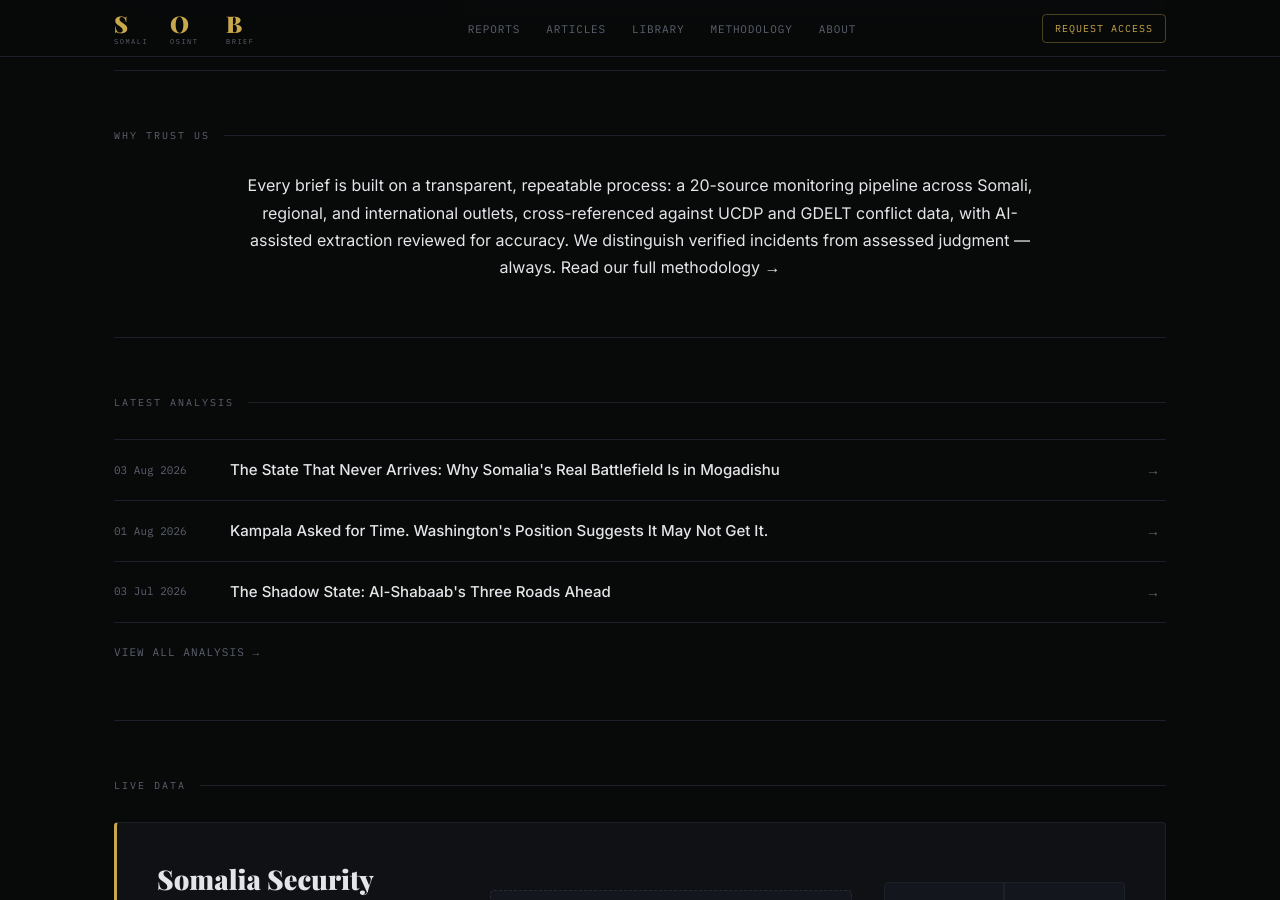
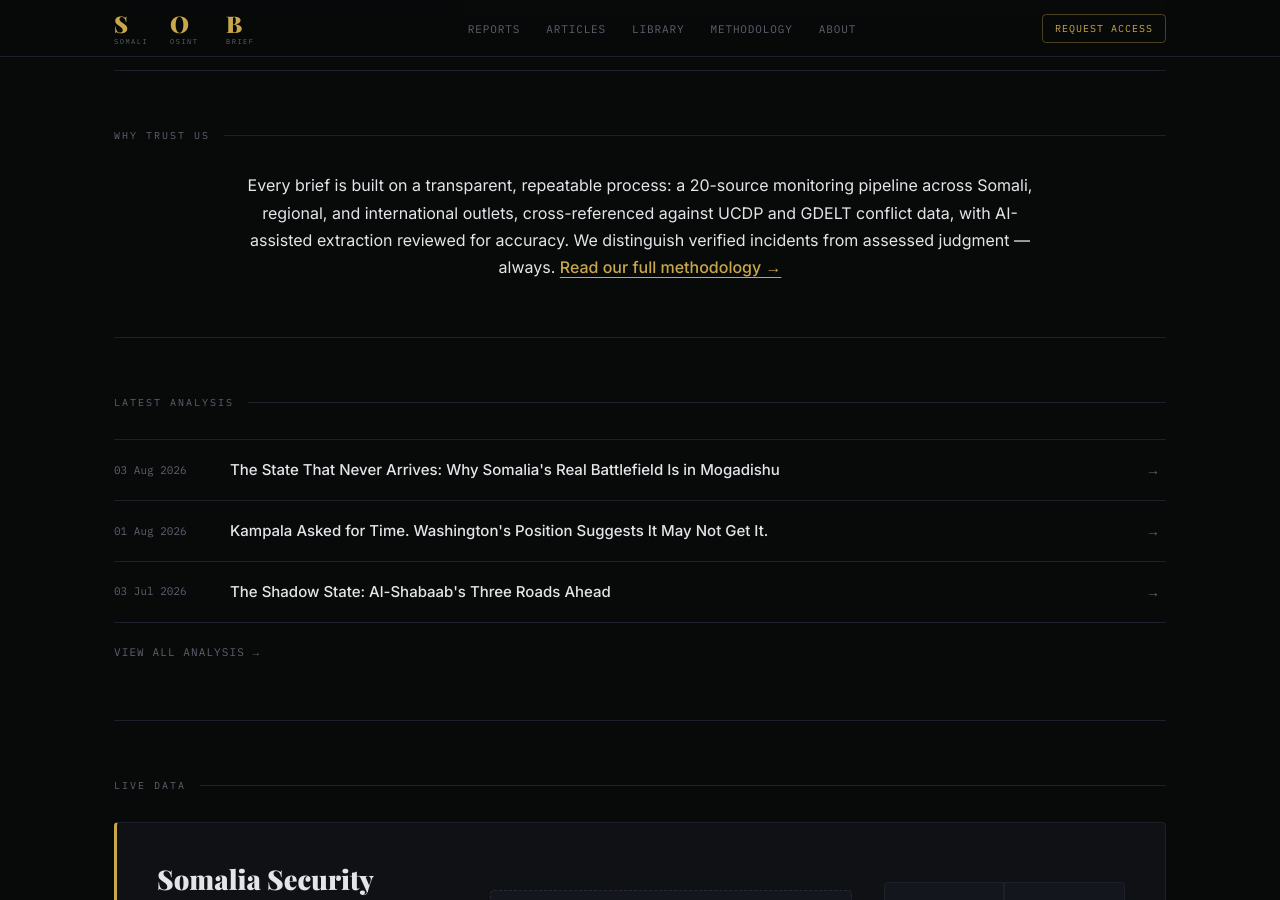
Before and after one commit to abdigh26/abdigh26.github.io, a Jekyll site: the page built from index.html, in a window 1280 px wide and 900 px high, scrolled down 1047 px. Built offline with Jekyll 4.4.1, drawn with Linux system fonts in a browser that asks for light colours; some web fonts are replaced.

Commit message:
Style: Added color and underline to methodology link on homepage

```diff
--- a/index.html
+++ b/index.html
@@ -65,7 +65,7 @@
 <section class="section">
   <div class="section-label">Why Trust Us</div>
   <div class="prose" style="max-width: 800px; margin: 0 auto; text-align: center;">
-    <p>Every brief is built on a transparent, repeatable process: a 20-source monitoring pipeline across Somali, regional, and international outlets, cross-referenced against UCDP and GDELT conflict data, with AI-assisted extraction reviewed for accuracy. We distinguish verified incidents from assessed judgment — always. <a href="/methodology/">Read our full methodology →</a></p>
+    <p>Every brief is built on a transparent, repeatable process: a 20-source monitoring pipeline across Somali, regional, and international outlets, cross-referenced against UCDP and GDELT conflict data, with AI-assisted extraction reviewed for accuracy. We distinguish verified incidents from assessed judgment — always. <a href="/methodology/" style="color: var(--accent); font-weight: 500; text-decoration: underline; text-underline-offset: 4px; transition: opacity 0.15s;">Read our full methodology →</a></p>
   </div>
 </section>
 
```
